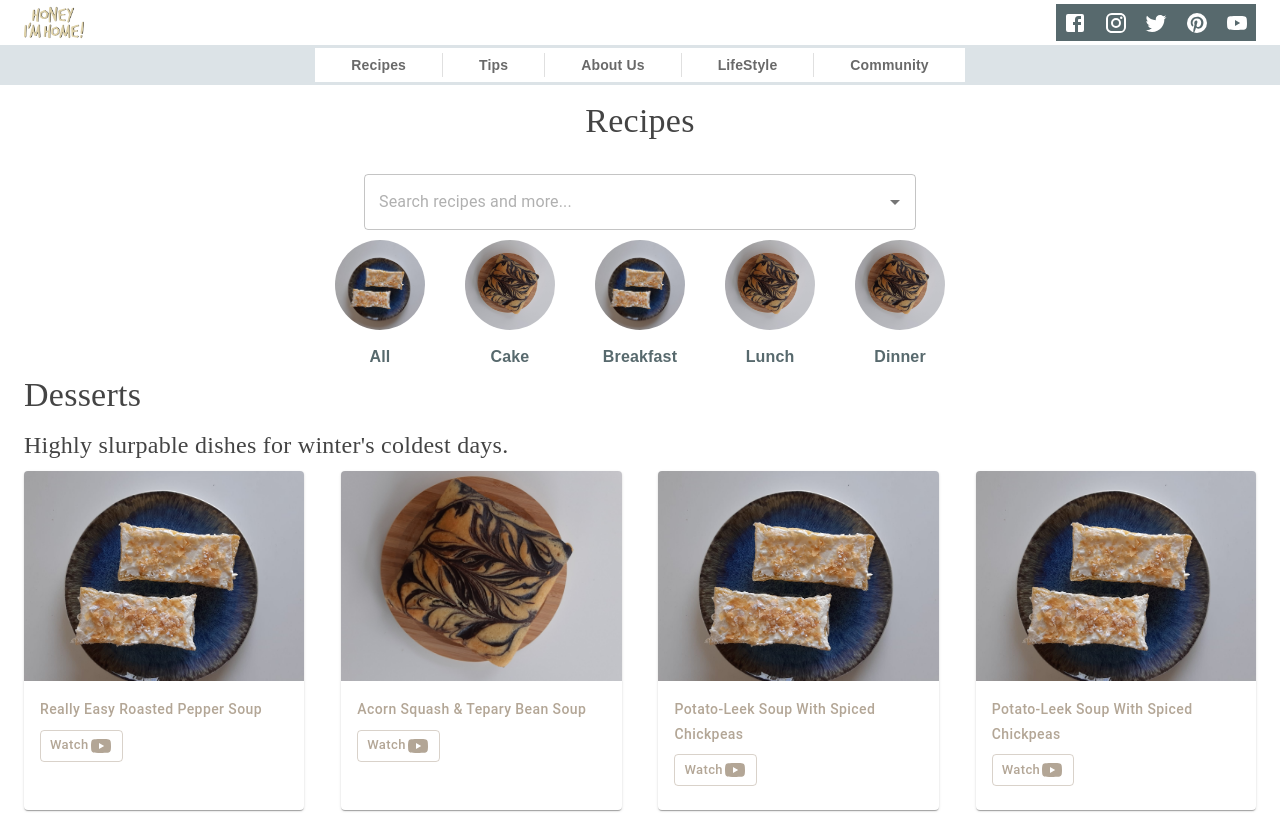
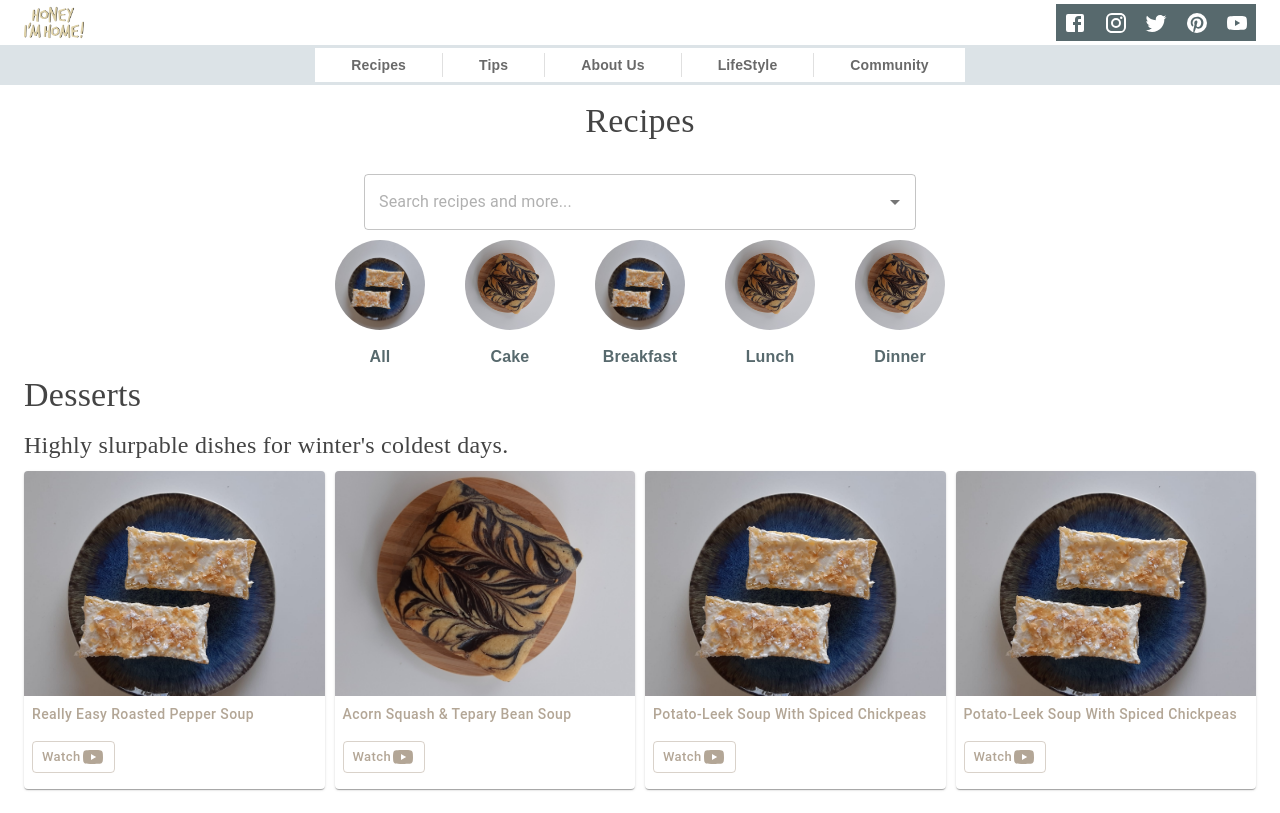
Before and after one commit to arjun-raghavan/honeyimhome, a React (Create React App) app: page /recipes in a window 1280 px wide. Shown: the top 813 px of the page. Built offline with nearby package versions, Linux system fonts and the light colour scheme.

Commit message:
category card

```diff
--- a/src/pages/recipes/recipeCategory/recipeCard.js
+++ b/src/pages/recipes/recipeCategory/recipeCard.js
@@ -19,18 +19,20 @@ import {
 const useStyles = makeStyles((theme) => ({
   root: {
     fontFamily: '"Gotham SSm A", sans-serif',
+    display: "flex",
+    flexDirection: "column",
+    justifyContent: "space-between",
   },
   image: {
     aspectRatio: "12/9",
     transform: "scale(1)",
-    transition: "transform .5s",
+    transition: "transform .9s",
 
     "&:hover": {
       transform: "scale(1.1)",
     },
   },
   heading: {
-    padding: "0",
     marginBottom: "8px",
   },
   text: {
@@ -40,6 +42,14 @@ const useStyles = makeStyles((theme) => ({
     "&:hover": {
       color: theme.palette.text.primaryDark,
     },
+  },
+  contentArea: {
+    display: "flex",
+    flexDirection: "column",
+    justifyContent: "space-between",
+  },
+  actionArea: {
+    padding: "0 8px 16px",
   },
 }));
 
@@ -51,7 +61,7 @@ export default function RecipeCard(props) {
 
   return (
     <Card className={classes.root}>
-      <CardActionArea>
+      <div>
         <NavLink to="/">
           <CardMedia
             component="img"
@@ -61,11 +71,11 @@ export default function RecipeCard(props) {
             className={classes.image}
           />
         </NavLink>
-      </CardActionArea>
-      <CardContent>
         <Button className={[classes.text, classes.heading]} color="primary">
           {categoryName}
         </Button>
+      </div>
+      <div className={classes.actionArea}>
         <Button
           component={NavLink}
           to={"https://www.youtube.com/channel/UC1b2d9J4rKEaBXk8UYMB9ew/videos"}
@@ -77,7 +87,7 @@ export default function RecipeCard(props) {
           Watch
           {<YouTubeIcon />}
         </Button>
-      </CardContent>
+      </div>
     </Card>
   );
 }
--- a/src/pages/recipes/recipeCategory/recipeList.js
+++ b/src/pages/recipes/recipeCategory/recipeList.js
@@ -54,17 +54,19 @@ const useStyles = makeStyles((theme) => ({
   },
   listContainer: {
     display: "grid",
-    grid: "auto / auto",
-    gap: "3%",
+    grid: "max-content / auto",
+    gap: "10px",
     marginBottom: "32px",
     [theme.breakpoints.up("sm")]: {
-      grid: "auto / auto auto auto",
+      grid: "max-content / auto auto auto",
     },
     [theme.breakpoints.up("md")]: {
-      grid: "auto / auto auto auto auto",
+      grid: "max-content / auto auto auto auto",
     },
-    "& .sas > div:nth-child(4)": {
-      visibility: "hidden",
+    [theme.breakpoints.only("sm")]: {
+      "& > div:last-child": {
+        display: "none",
+      },
     },
   },
 }));
```
